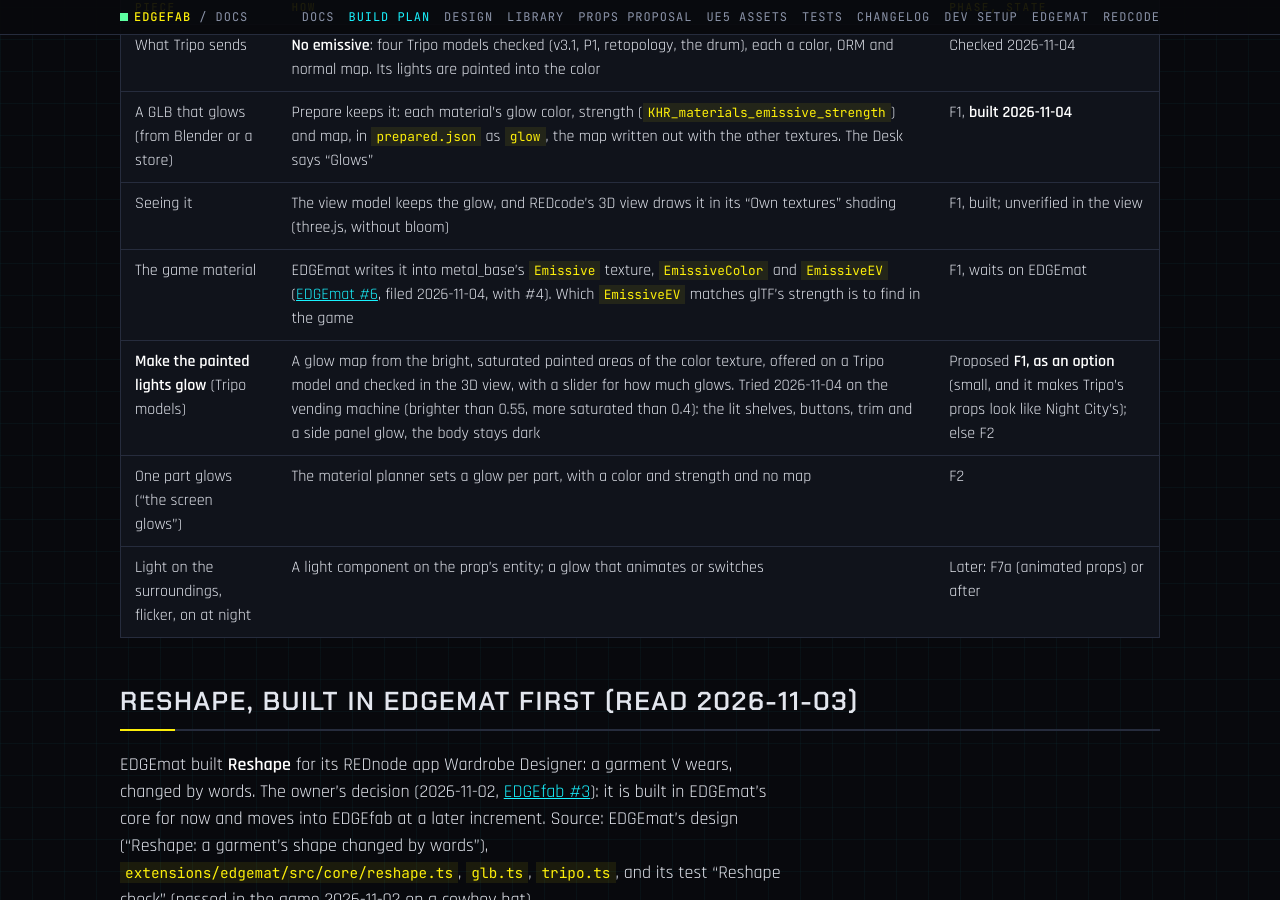
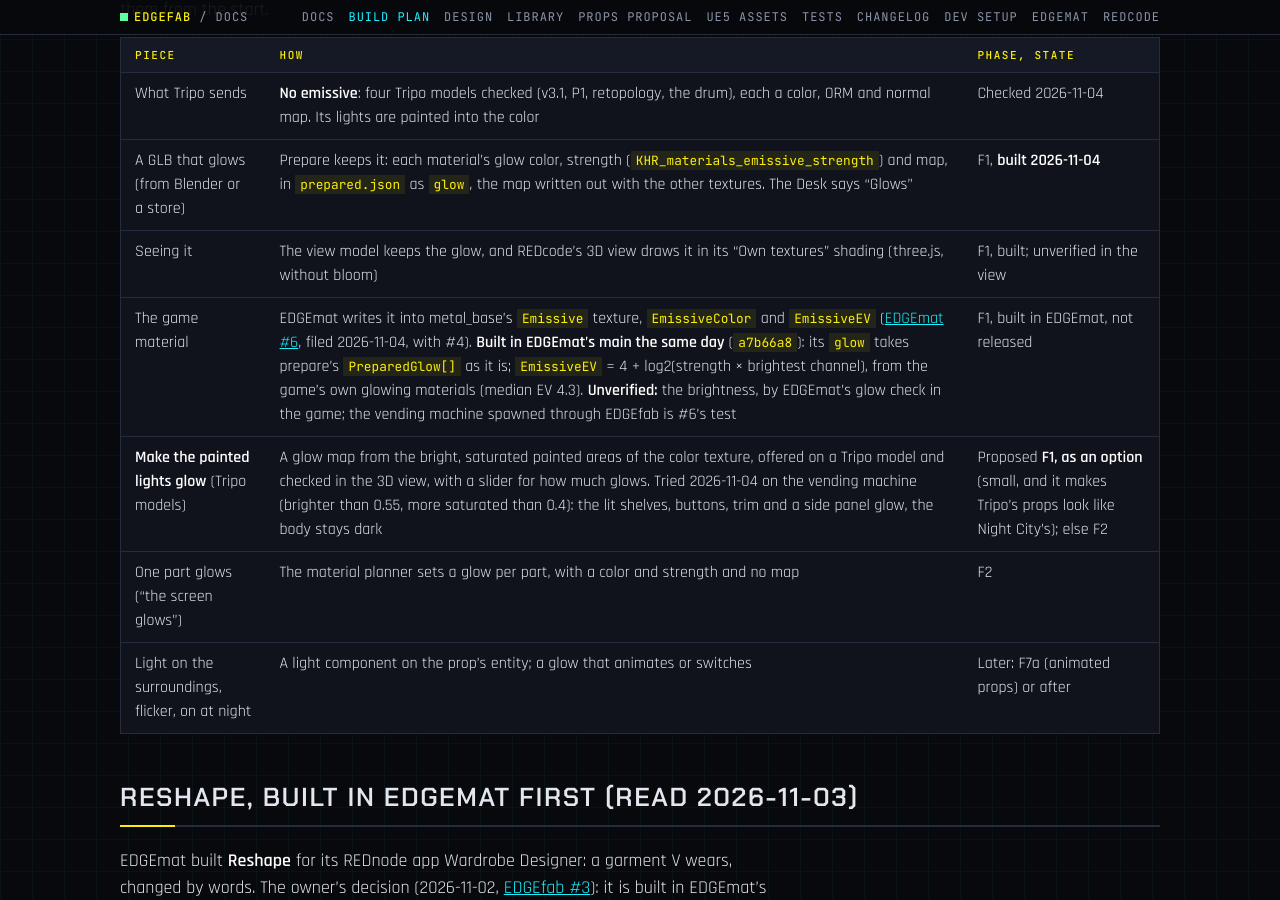
Before and after one commit to Edgemodders/EDGEfab, a Jekyll site: the page built from docs/plan.md, in a window 1280 px wide and 900 px high, scrolled down 8121 px. Built offline with Jekyll 4.4.1, drawn with Linux system fonts in a browser that asks for light colours; some of the changed text lies outside the part shown.

Commit message:
Plan: EDGEmat built materials from a model and glow (#4, #6) on its main, not released; Add to Project's materials unblocked
Co-Authored-By: Claude Opus 5.5 <noreply@anthropic.com>

```diff
--- a/docs/plan.md
+++ b/docs/plan.md
@@ -130,7 +130,7 @@ The owner's round trip: **import or generate a fully textured mesh, convert it t
 |---|---|
 | Inputs | GLB, from disk or from Tripo. FBX and `.blend` come next, through Blender's background (F3) |
 | Collision and LODs | In the first build |
-| Materials | EDGEmat's, asked for as [EDGEmat #4](https://github.com/Edgemodders/EDGEmat/issues/4): a GLB's PBR textures to `.xbm` and a `.mi`, in its API and as MCP `mat_from_model` |
+| Materials | EDGEmat's, asked for as [EDGEmat #4](https://github.com/Edgemodders/EDGEmat/issues/4): a GLB's PBR textures to `.xbm` and a `.mi`, in its API and as MCP `mat_from_model`. **Built in EDGEmat's main 2026-11-04** (`a7b66a8`, not released): core `materialsFromModel(bridge, req)` (no VS Code imports), MCP `mat_from_model`, API `materialsFromModel`; normal map, metalness, several materials, files or the GLB |
 | Placing | EDGEbuilder's B2c (built in 0.4.0 on 2026-10-30). EDGEfab's first prop is the object B2c's in-game test places ([EDGEfab #2](https://github.com/Edgemodders/EDGEfab/issues/2)) |
 | Collision | An `entPhysicalMeshComponent` on the prop's `.ent` (EDGEfab #2, from EDGEbuilder's bake probe) |
 | The Library | **In F1** (owner, 2026-10-31): props are assets in [EDGEbuilder's shared Library](https://edgemodders.github.io/EDGEbuilder/library.html), outside any project, and Add to Project pulls them into one. Below, and [Library assets](library.html) |
@@ -159,7 +159,7 @@ The owner, 2026-11-04: lay the groundwork for glowing materials now, before F1 g
 | What Tripo sends | **No emissive**: four Tripo models checked (v3.1, P1, retopology, the drum), each a color, ORM and normal map. Its lights are painted into the color | Checked 2026-11-04 |
 | A GLB that glows (from Blender or a store) | Prepare keeps it: each material's glow color, strength (`KHR_materials_emissive_strength`) and map, in `prepared.json` as `glow`, the map written out with the other textures. The Desk says "Glows" | F1, **built 2026-11-04** |
 | Seeing it | The view model keeps the glow, and REDcode's 3D view draws it in its "Own textures" shading (three.js, without bloom) | F1, built; unverified in the view |
-| The game material | EDGEmat writes it into metal_base's `Emissive` texture, `EmissiveColor` and `EmissiveEV` ([EDGEmat #6](https://github.com/Edgemodders/EDGEmat/issues/6), filed 2026-11-04, with #4). Which `EmissiveEV` matches glTF's strength is to find in the game | F1, waits on EDGEmat |
+| The game material | EDGEmat writes it into metal_base's `Emissive` texture, `EmissiveColor` and `EmissiveEV` ([EDGEmat #6](https://github.com/Edgemodders/EDGEmat/issues/6), filed 2026-11-04, with #4). **Built in EDGEmat's main the same day** (`a7b66a8`): its `glow` takes prepare's `PreparedGlow[]` as it is; `EmissiveEV` = 4 + log2(strength × brightest channel), from the game's own glowing materials (median EV 4.3). **Unverified:** the brightness, by EDGEmat's glow check in the game; the vending machine spawned through EDGEfab is #6's test | F1, built in EDGEmat, not released |
 | **Make the painted lights glow** (Tripo models) | A glow map from the bright, saturated painted areas of the color texture, offered on a Tripo model and checked in the 3D view, with a slider for how much glows. Tried 2026-11-04 on the vending machine (brighter than 0.55, more saturated than 0.4): the lit shelves, buttons, trim and a side panel glow, the body stays dark | Proposed **F1, as an option** (small, and it makes Tripo's props look like Night City's); else F2 |
 | One part glows ("the screen glows") | The material planner sets a glow per part, with a color and strength and no map | F2 |
 | Light on the surroundings, flicker, on at night | A light component on the prop's entity; a glow that animates or switches | Later: F7a (animated props) or after |
@@ -287,7 +287,7 @@ Filed as `request` issues when its phase starts, with the shape that would work:
 | Repo | Need | For |
 |---|---|---|
 | EDGEbuilder | Its B2c: Browse indexes mod archives and the open project, so EDGEfab's props can be placed (its #1). **Built in EDGEbuilder 0.4.0 on 2026-10-30**; it asked back for an entity with collision per prop ([EDGEfab #2](https://github.com/Edgemodders/EDGEfab/issues/2)) | F1 |
-| EDGEmat | **Materials from a textured model**: a GLB's PBR textures to `.xbm` and a `.mi`, in its API and as MCP `mat_from_model` ([EDGEmat #4](https://github.com/Edgemodders/EDGEmat/issues/4), filed 2026-10-30), with **glow** ([EDGEmat #6](https://github.com/Edgemodders/EDGEmat/issues/6), filed 2026-11-04) | F1 |
+| EDGEmat | **Materials from a textured model**: a GLB's PBR textures to `.xbm` and a `.mi`, in its API and as MCP `mat_from_model` ([EDGEmat #4](https://github.com/Edgemodders/EDGEmat/issues/4), filed 2026-10-30), with **glow** ([EDGEmat #6](https://github.com/Edgemodders/EDGEmat/issues/6), filed 2026-11-04). Both built in EDGEmat's main 2026-11-04 (`a7b66a8`), not released | F1 |
 | EDGEmat | Its API and MCP tools on an asset EDGEfab has open: list parts and layers, apply colors or a material per part, save a look; a render per part for the part map. For the material planner: a material asked for in words or by name (a game surface with a color and finish, a game `.mi`, or "make this"), made and put on a part's slot in one call, and candidates for a part's words | F2 |
 | REDcode | **Add to Library** on a file in Game Assets or a project, with the files it needs ([Library assets](library.html); [REDcode #19](https://github.com/Edgemodders/REDcode/issues/19), filed 2026-10-31) | F2 |
 | EDGEbuilder | The Library's shared rules gain assets ([Library assets](library.html)); EDGEfab is the second tool to use the Library, which its Library page says moves the rules to the platform's wiki ([EDGEbuilder #4](https://github.com/Edgemodders/EDGEbuilder/issues/4), filed 2026-10-31) | F1 |
```
Also changed, not shown: CLAUDE.md (+3 -2 lines).
